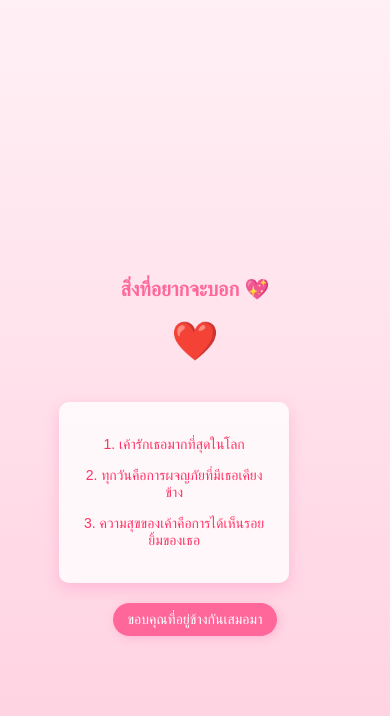
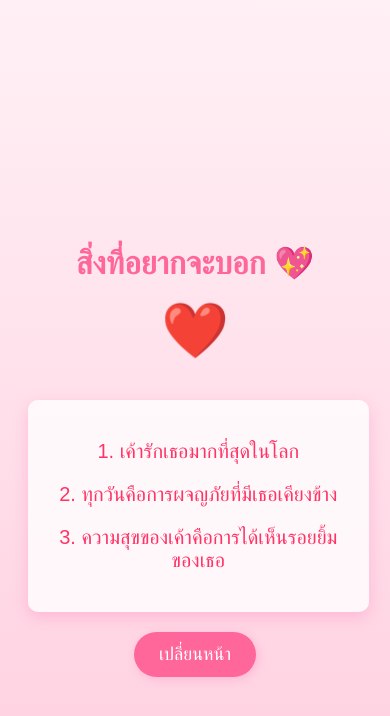
Before and after one commit to pawit112/i-love-you, a plain HTML site: page 22.html in a window 390 px wide. Both pictures are taken after a click on the element "❤️". Drawn offline with Linux system fonts and the light colour scheme.

Commit message:
Update 22.html

```diff
--- a/22.html
+++ b/22.html
@@ -14,7 +14,7 @@
             align-items: center;
             height: 100vh;
             flex-direction: column;
-            overflow-y: auto; /* Allow scrolling */
+            overflow-y: auto;
         }
         h1 {
             color: #ff6699;
@@ -67,51 +67,13 @@
             background-color: #ff3366;
             transform: scale(1.1);
         }
-
-        /* ---- Media Queries for mobile and tablet ---- */
-
-        @media (max-width: 768px) {
-            h1 {
-                font-size: 24px;
-            }
-            .heart {
-                font-size: 40px;
-            }
-            .message-box {
-                width: 80%;
-                font-size: 16px;
-            }
-            button {
-                font-size: 16px;
-                padding: 10px 20px;
-            }
-        }
-
-        @media (max-width: 480px) {
-            h1 {
-                font-size: 20px;
-            }
-            .heart {
-                font-size: 35px;
-            }
-            .message-box {
-                width: 70%;
-                font-size: 14px;
-            }
-            button {
-                font-size: 14px;
-                padding: 8px 15px;
-            }
-        }
     </style>
 </head>
 <body>
     <h1>สิ่งที่อยากจะบอก 💖</h1>
 
-    <!-- หัวใจที่คลิกได้ -->
     <div class="heart" onclick="showMessages()">❤️</div>
 
-    <!-- ข้อความที่อยากบอก -->
     <div class="messages" id="messageBox">
         <div class="message-box">
             <p id="message1">1. เค้ารักเธอมากที่สุดในโลก</p>
@@ -125,31 +87,28 @@
             <p id="message9">9. เค้าอยากใช้ชีวิตไปพร้อมกับเธอ</p>
             <p id="message10">10. เค้าจะรักเธอไปตลอดชีวิต</p>
         </div>
-        <button onclick="finishMessages()">ขอบคุณที่อยู่ข้างกันเสมอมา</button>
+        <button onclick="finishMessages()">เปลี่ยนหน้า</button>
     </div>
 
     <script>
         let messageIndex = 1;
 
-        // ฟังก์ชันแสดงข้อความ
         function showMessages() {
             document.getElementById('messageBox').style.display = 'block';
             showMessage();
         }
 
-        // แสดงข้อความแต่ละข้อ
         function showMessage() {
             if (messageIndex <= 10) {
                 document.getElementById('message' + messageIndex).style.display = 'block';
                 messageIndex++;
-                setTimeout(showMessage, 1000); // แสดงแต่ละข้อทุกๆ 2 วินาที
+                setTimeout(showMessage, 1000);
             }
         }
 
-        // ฟังก์ชันจบการแสดง
         function finishMessages() {
-            alert('รองกดโอเครสิ');
-            window.location.href = "https://youtu.be/eKWSSHJ5d_I?si=_JAzcq0pweWp641M";  // เปลี่ยนไปที่ลิงค์อื่นหรือหน้าที่ต้องการ
+            alert('ลองกดโอเคสิ');
+            window.location.href = "nextpage.html";
         }
     </script>
 </body>
```
